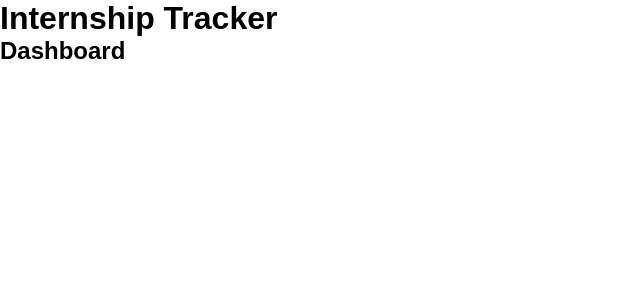
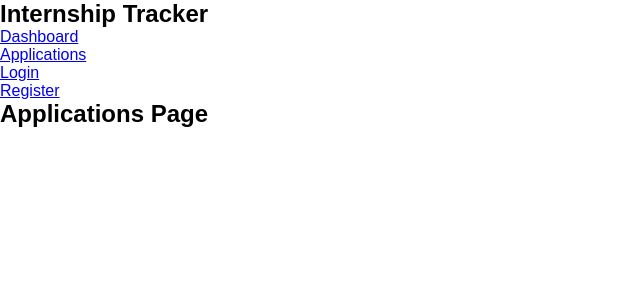
Before and after one commit to MohamadHezi/internship-tracker, a React (Vite) app in the folder frontend/: page /applications in a window 1280 px wide. Shown: the top 300 px of the page, without its empty margins (0-640 px from the left). Built offline with nearby package versions, Linux system fonts and the light colour scheme.

Commit message:
Add Navbar component and configure client-side routing

```diff
--- a/frontend/package.json
+++ b/frontend/package.json
@@ -11,7 +11,8 @@
   },
   "dependencies": {
     "react": "^19.2.6",
-    "react-dom": "^19.2.6"
+    "react-dom": "^19.2.6",
+    "react-router-dom": "^7.18.0"
   },
   "devDependencies": {
     "@eslint/js": "^10.0.1",
--- a/frontend/src/App.tsx
+++ b/frontend/src/App.tsx
@@ -1,11 +1,13 @@
-import DashboardPage from './pages/DashboardPage';
+import { BrowserRouter } from 'react-router-dom';
+import Navbar from './components/Navbar';
+import AppRoutes from './routes/AppRoutes';
 
 function App() {
   return (
-    <div>
-      <h1>Internship Tracker</h1>
-      <DashboardPage />
-    </div>
+    <BrowserRouter>
+      <Navbar />
+      <AppRoutes />
+    </BrowserRouter>
   );
 }
 
--- /dev/null
+++ b/frontend/src/components/Navbar.tsx
@@ -0,0 +1,29 @@
+import { Link } from 'react-router-dom';
+
+function Navbar() {
+  return (
+    <nav>
+      <h2>Internship Tracker</h2>
+
+      <ul>
+        <li>
+          <Link to="/">Dashboard</Link>
+        </li>
+
+        <li>
+          <Link to="/applications">Applications</Link>
+        </li>
+
+        <li>
+          <Link to="/login">Login</Link>
+        </li>
+
+        <li>
+          <Link to="/register">Register</Link>
+        </li>
+      </ul>
+    </nav>
+  );
+}
+
+export default Navbar;
--- /dev/null
+++ b/frontend/src/pages/ApplicationsPage.tsx
@@ -0,0 +1,4 @@
+function ApplicationsPage() {
+  return <h2>Applications Page</h2>;
+}
+export default ApplicationsPage;
--- /dev/null
+++ b/frontend/src/pages/LoginPage.tsx
@@ -0,0 +1,5 @@
+function LoginPage() {
+  return <h2>Login Page</h2>;
+}
+
+export default LoginPage;
--- /dev/null
+++ b/frontend/src/pages/RegisterPage.tsx
@@ -0,0 +1,4 @@
+function RegisterPage() {
+  return <h2>Register Page</h2>;
+}
+export default RegisterPage;
--- /dev/null
+++ b/frontend/src/routes/AppRoutes.tsx
@@ -0,0 +1,19 @@
+import { Routes, Route } from 'react-router-dom';
+
+import DashboardPage from '../pages/DashboardPage';
+import LoginPage from '../pages/LoginPage';
+import RegisterPage from '../pages/RegisterPage';
+import ApplicationsPage from '../pages/ApplicationsPage';
+
+function AppRoutes() {
+  return (
+    <Routes>
+      <Route path="/" element={<DashboardPage />} />
+      <Route path="/login" element={<LoginPage />} />
+      <Route path="/register" element={<RegisterPage />} />
+      <Route path="/applications" element={<ApplicationsPage />} />
+    </Routes>
+  );
+}
+
+export default AppRoutes;
```
Also changed, not shown: 1 other file (tests, documents, lock files or other folders).
